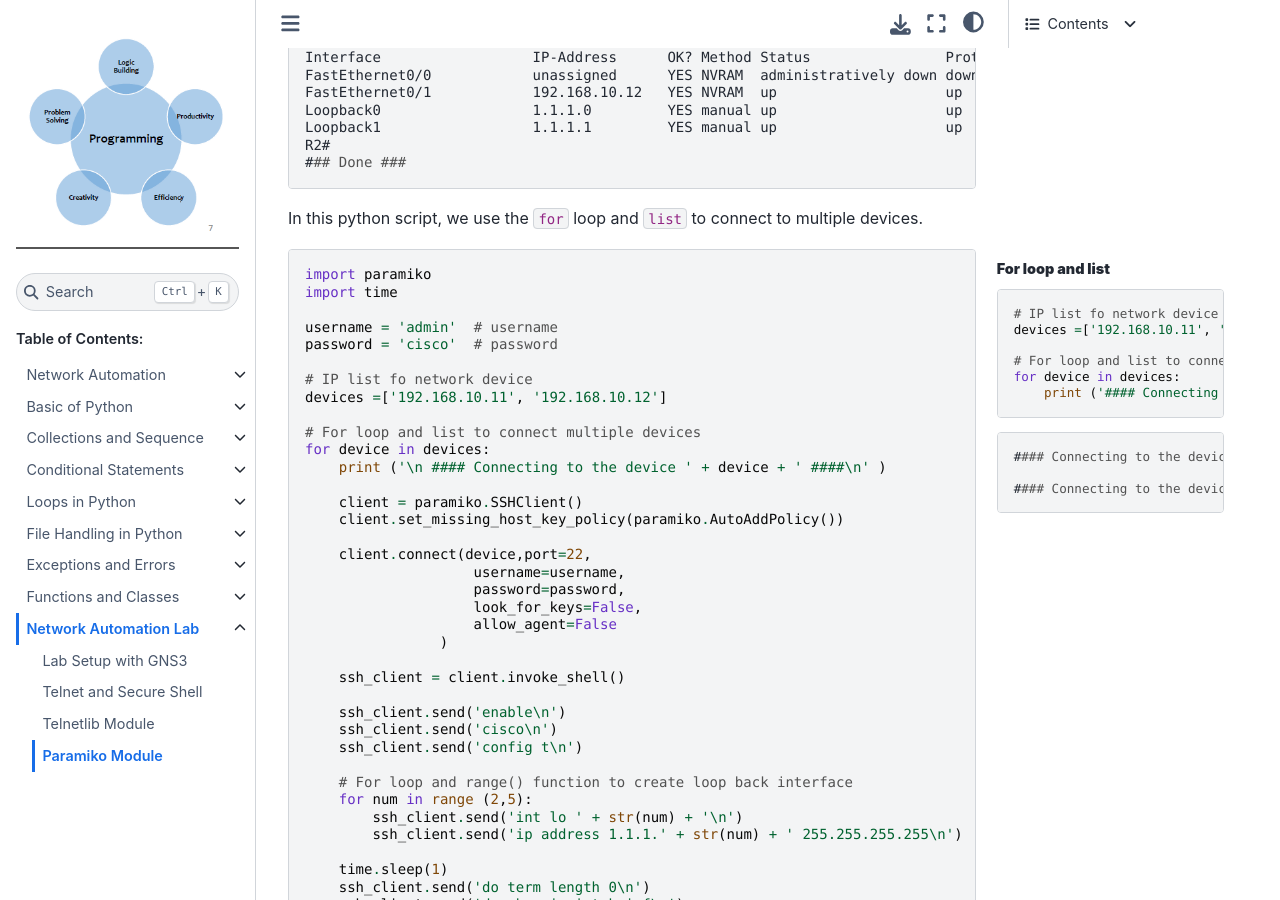
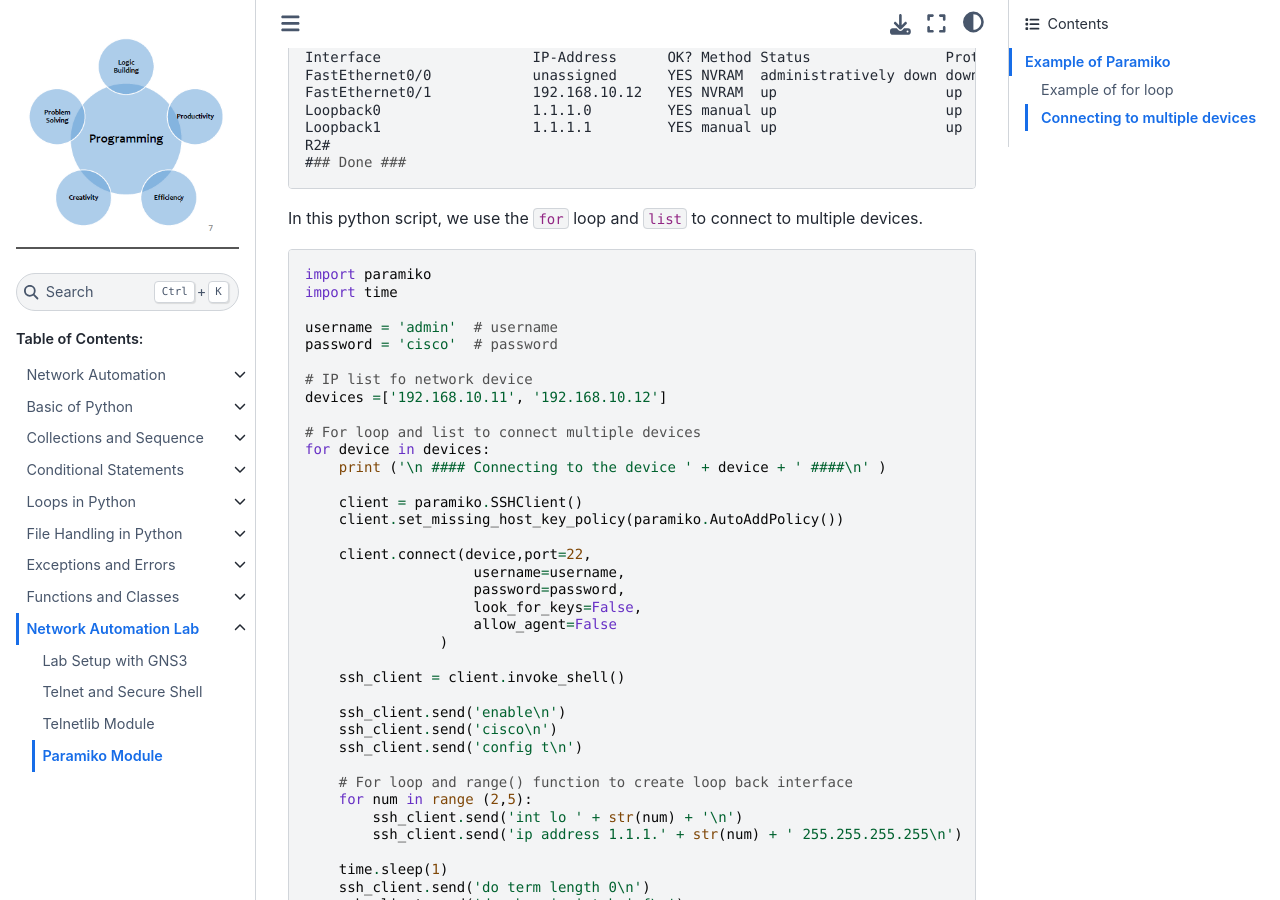
Before and after one commit to sydasif/python-book, a Sphinx documentation site: the page built from docs/source/09_lab/04_paramiko.md, in a window 1280 px wide and 900 px high, scrolled down 3652 px. Built offline with Sphinx 7.4.7 and the Sphinx Book theme 1.1.4, drawn with Linux system fonts in a browser that asks for light colours; some of the changed text lies outside the part shown.

Commit message:
update paramiko

`````diff
--- a/docs/source/09_lab/04_paramiko.md
+++ b/docs/source/09_lab/04_paramiko.md
@@ -63,20 +63,6 @@
 ### Example of for loop
 
 In this python script, we use the `for` loop and `range()` functions to create a loopback interface on `R1`.
-
-````{margin} **For loop and range()**
-```py
-for num in range (0,2):
-    print('int lo ' + str(num) + '\n')
-    print('ip address 1.1.1.' + str(num) + ' 255.255.255.255\n')
-```
-```console
-int lo 0
-ip address 1.1.1.0 255.255.255.255
-int lo 1
-ip address 1.1.1.1 255.255.255.255
-```
-````
 
 ```py
 import paramiko
@@ -201,22 +187,6 @@
 
 In this python script, we use the `for` loop and `list` to connect to multiple devices.
 
-````{margin} **For loop and list**
-```py
-# IP list fo network device
-devices =['192.168.10.11', '192.168.10.12']
-
-# For loop and list to connect multiple devices
-for device in devices:
-    print ('#### Connecting to the device ' + device + ' ####\n' )
-```
-```console
-#### Connecting to the device 192.168.10.11 ####
-
-#### Connecting to the device 192.168.10.12 ####
-```
-````
-
 ```py
 import paramiko
 import time
`````
